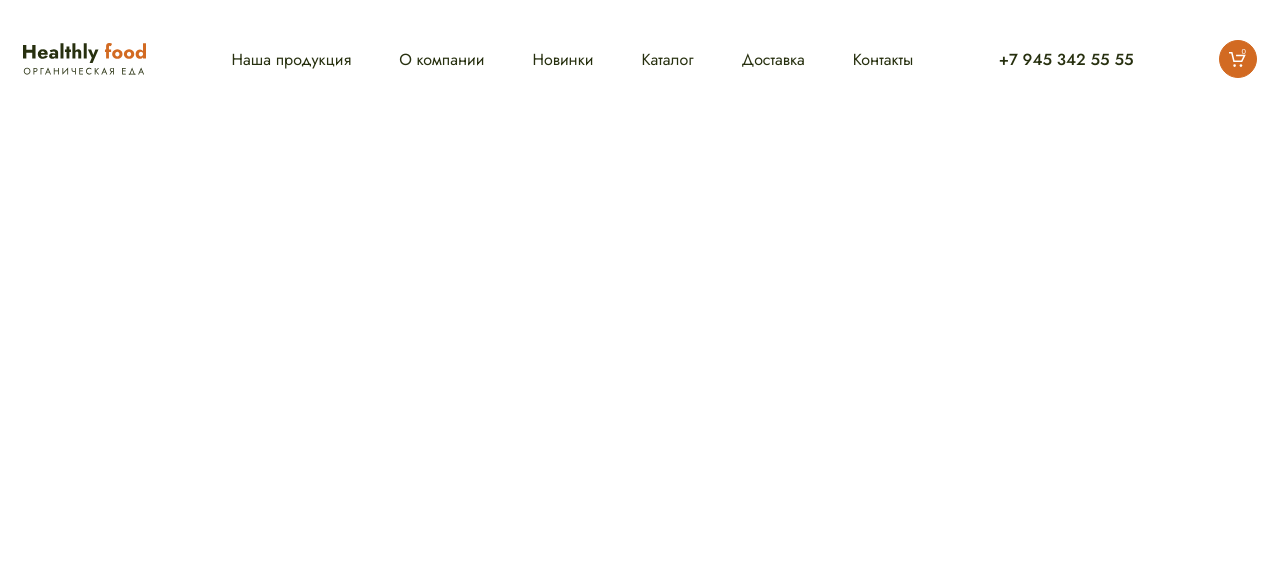
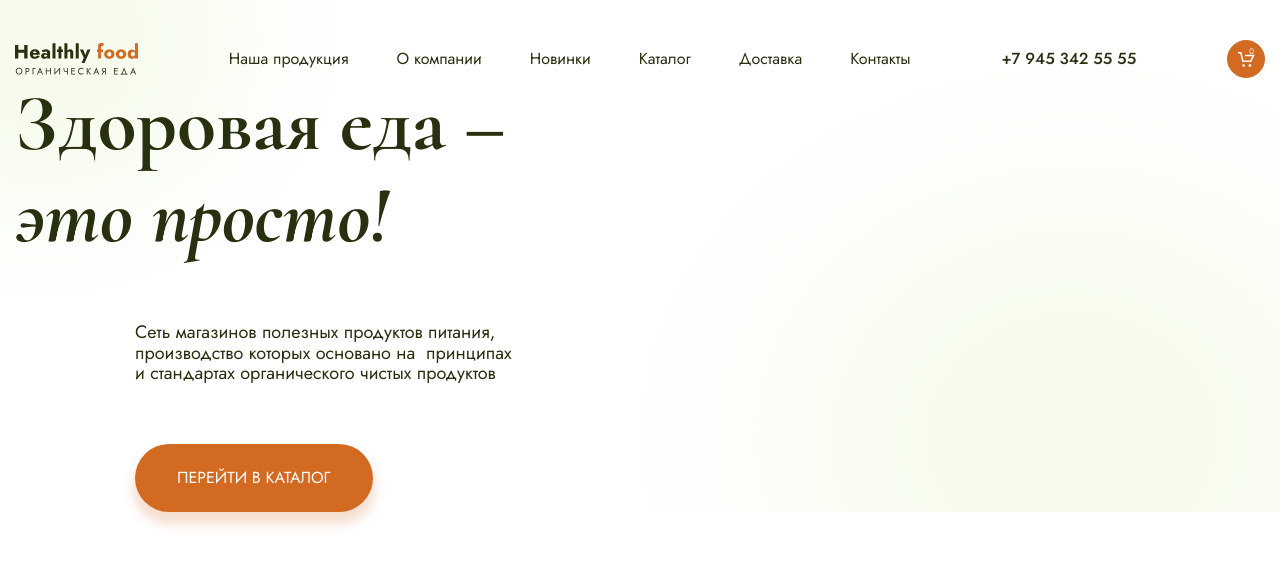
Before and after one commit to OlyaMosienko/Module02-Shop, a website built with webpack: page src/index.html in a window 1280 px wide. Built offline with nearby package versions, Linux system fonts and the light colour scheme.

Commit message:
Add part of main

```diff
--- a/package.json
+++ b/package.json
@@ -16,6 +16,7 @@
     "webpack-dev-server": "^4.13.1"
   },
   "dependencies": {
-    "html-webpack-plugin": "^5.5.0"
+    "html-webpack-plugin": "^5.5.0",
+    "normalize.css": "^8.0.1"
   }
 }
--- a/src/index.html
+++ b/src/index.html
@@ -37,6 +37,22 @@
                 <span class="header__counter">0</span>
             </button>
         </header>
+        <div class="container">
+            <div class="main__text">
+                <h1 class="title title_block">
+                    Здоровая еда  &ndash;
+                    <span class="title__span">это просто!</span>
+                </h1>
+                <div class="main__item">
+                    <p class="description description_size-s">
+                        Сеть магазинов полезных продуктов питания, производство которых основано на	&nbsp;принципах и стандартах органического чистых продуктов
+                    </p>
+                    <div class="main__link">
+                        <a href="#" class="link">Перейти в каталог</a>
+                    </div>
+                </div>
+            </div>
+        </div>
     </div>
 </body>
 </html>
--- a/src/index.js
+++ b/src/index.js
@@ -1 +1,2 @@
+import 'normalize.css'
 import './styles/main.scss';
--- a/src/styles/main.scss
+++ b/src/styles/main.scss
@@ -14,17 +14,16 @@ html {
 body {
     font-size: 1.6rem;
     font-family: $font-jost;
+    color: $green;
 }
 
 .header {
     max-width: 1440px;
     margin: 0 auto;
-    padding-left: 15px;
-    padding-right: 15px;
+    padding: 4rem 15px 0 15px;
     display: flex;
     justify-content: space-between;
     align-items: center;
-    margin-top: 4rem;
     &__nav {
         display: flex;
         list-style-type: none;
@@ -33,7 +32,6 @@ body {
         gap: 4.8rem;
     }
     &__link {
-        font-size: 1.6rem;
         text-decoration: none;
         color: $green;
         &:hover {
@@ -41,7 +39,6 @@ body {
         }
     }
     &__tel {
-        font-size: 1.6rem;
         text-decoration: none;
         color: $green;
         font-weight: 500;
@@ -82,3 +79,52 @@ body {
     width: 12.3rem;
     height: 3.2rem;
 }
+.container {
+    max-width: 1440px;
+    margin: 0 auto;
+    padding-left: 15px;
+    padding-right: 15px;
+}
+.main {
+    background-image: url(../images/main.png);
+    background-size: cover;
+    background-position-x: center;
+    &__item {
+        margin-left: 12rem;
+        max-width: 378px;
+        margin-top: 6rem;
+    }
+    &__link {
+        margin-top: 6rem;
+    }
+}
+.title {
+    font-family: $font-cormorant;
+    font-weight: 700;
+    font-size: 8rem;
+    margin: 0;
+    &__span {
+        font-style: italic;
+    }
+    &_block {
+        .title__span {
+            display: block;
+        }
+    }
+}
+.description {
+    margin: 0;
+    &_size-s {
+        font-size: 1.8rem;
+    }
+}
+.link {
+    color: $white;
+    text-transform: uppercase;
+    padding: 2.5rem 4.2rem;
+    background-color: $orange;
+    box-shadow: 0px 1rem 1.1rem .2rem rgba(207, 92, 13, 0.2);
+    text-decoration: none;
+    border-radius: 3.8rem;
+    display: inline-block;
+}
```
Also changed, not shown: dist/bundle.js (deleted), dist/index.html (deleted), dist/styles/main.css (deleted), src/images/main.png (added), 1 other file.
